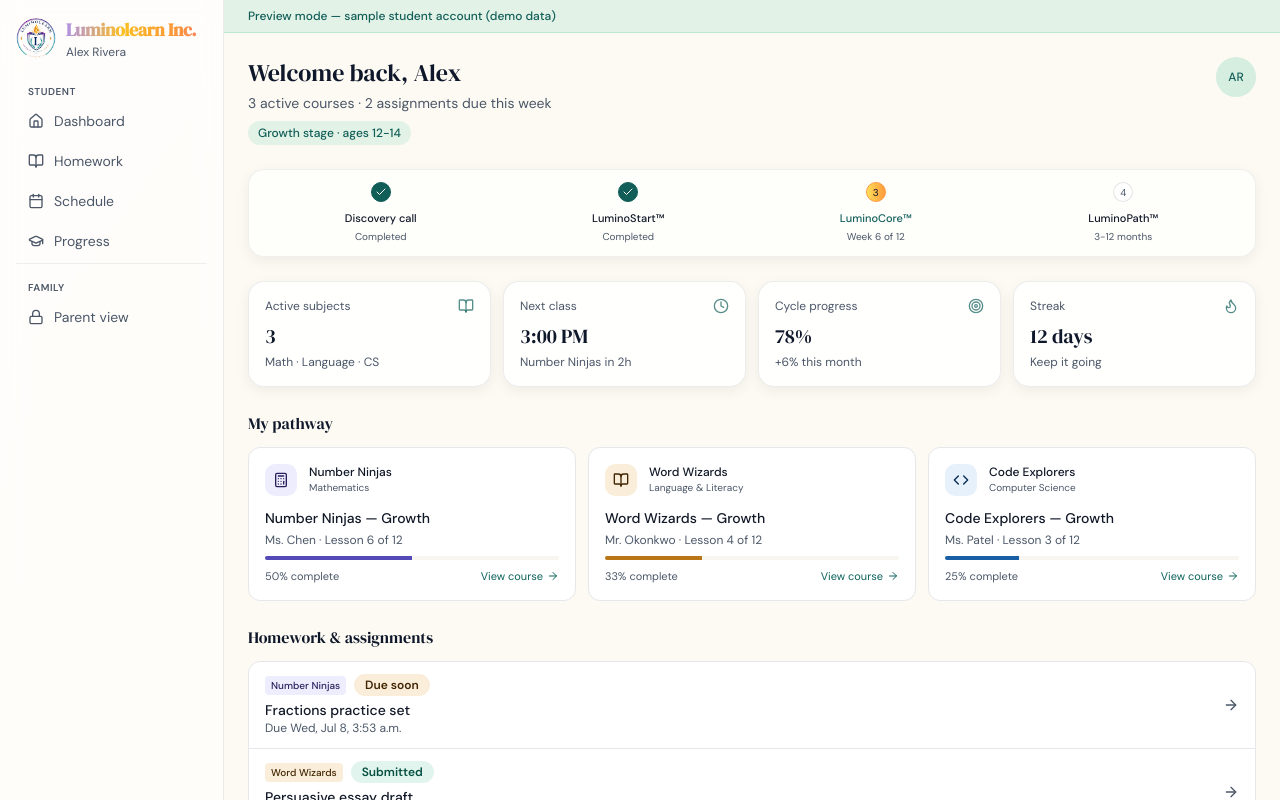
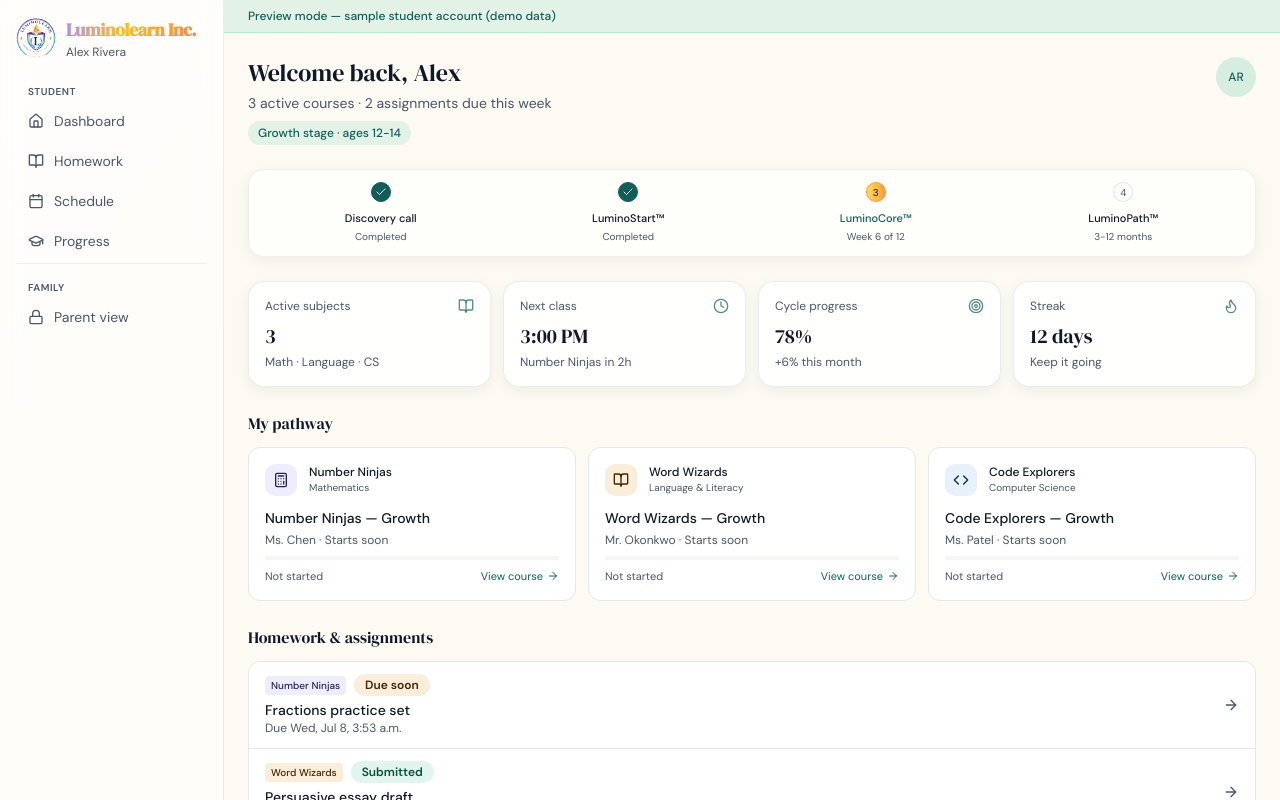
Before and after one commit to AngelLinaStarshine/lumino_new1, a Next.js app in the folder platform/: page /preview/student in a window 1280 px wide. Shown: the top 800 px of the page. Built offline with nearby package versions, Linux system fonts and the light colour scheme.

Commit message:
Add date-based week calculation to CourseCard

```diff
--- a/platform/components/student/CourseCard.tsx
+++ b/platform/components/student/CourseCard.tsx
@@ -14,6 +14,8 @@ interface CourseCardProps {
       name: string;
       stage: string;
       google_classroom_url?: string | null;
+      start_date?: string | null;
+      total_weeks?: number | null;
     };
     teacher?: { full_name: string };
   };
@@ -25,12 +27,44 @@ const ICON_MAP = {
   code_explorers: Code,
 };
 
+/* Compute the current week (1..totalWeeks) from a start date.
+   Returns 0 if the course has not started yet. */
+function computeWeek(startDate: string | null | undefined, totalWeeks: number): {
+  currentWeek: number;
+  status: 'not_started' | 'in_progress' | 'completed';
+} {
+  if (!startDate) return { currentWeek: 0, status: 'not_started' };
+
+  const start = new Date(startDate + 'T00:00:00Z');
+  const now = new Date();
+  const msPerDay = 24 * 60 * 60 * 1000;
+  const daysElapsed = Math.floor((now.getTime() - start.getTime()) / msPerDay);
+
+  if (daysElapsed < 0) return { currentWeek: 0, status: 'not_started' };
+
+  const week = Math.floor(daysElapsed / 7) + 1;
+  if (week > totalWeeks) return { currentWeek: totalWeeks, status: 'completed' };
+  return { currentWeek: week, status: 'in_progress' };
+}
+
 export function CourseCard({ enrollment }: CourseCardProps) {
   const subject = SUBJECTS[enrollment.courses.subject];
   const Icon    = ICON_MAP[enrollment.courses.subject];
-  const totalWeeks = 12;
-  const progress = Math.min(100, Math.round((enrollment.week_progress / totalWeeks) * 100));
+  const totalWeeks = enrollment.courses.total_weeks ?? 12;
   const classroomUrl = enrollment.courses.google_classroom_url;
+
+  const { currentWeek, status } = computeWeek(enrollment.courses.start_date, totalWeeks);
+  const progress = Math.min(100, Math.round((currentWeek / totalWeeks) * 100));
+
+  const weekLabel =
+    status === 'not_started'
+      ? 'Starts soon'
+      : status === 'completed'
+      ? 'Completed'
+      : `Week ${currentWeek} of ${totalWeeks}`;
+
+  const progressLabel =
+    status === 'not_started' ? 'Not started' : `${progress}% complete`;
 
   return (
     <div className="bg-card border rounded-lg p-4 hover:border-foreground/30 transition-colors">
@@ -46,13 +80,13 @@ export function CourseCard({ enrollment }: CourseCardProps) {
         </div>
         <div className="text-sm font-medium mb-1">{enrollment.courses.name}</div>
         <div className="text-xs text-muted-foreground mb-2">
-          {enrollment.teacher?.full_name ?? 'Teacher TBD'} · Lesson {enrollment.week_progress} of {totalWeeks}
+          {enrollment.teacher?.full_name ?? 'Teacher TBD'} · {weekLabel}
         </div>
         <div className="h-1 bg-muted rounded-full overflow-hidden">
           <div className={cn('h-full', subject.accentFill)} style={{ width: `${progress}%` }} />
         </div>
         <div className="flex justify-between text-[11px] text-muted-foreground mt-2">
-          <span>{progress}% complete</span>
+          <span>{progressLabel}</span>
           <span className="flex items-center gap-1 text-primary">
             View course <ArrowRight className="w-3 h-3" />
           </span>
```
